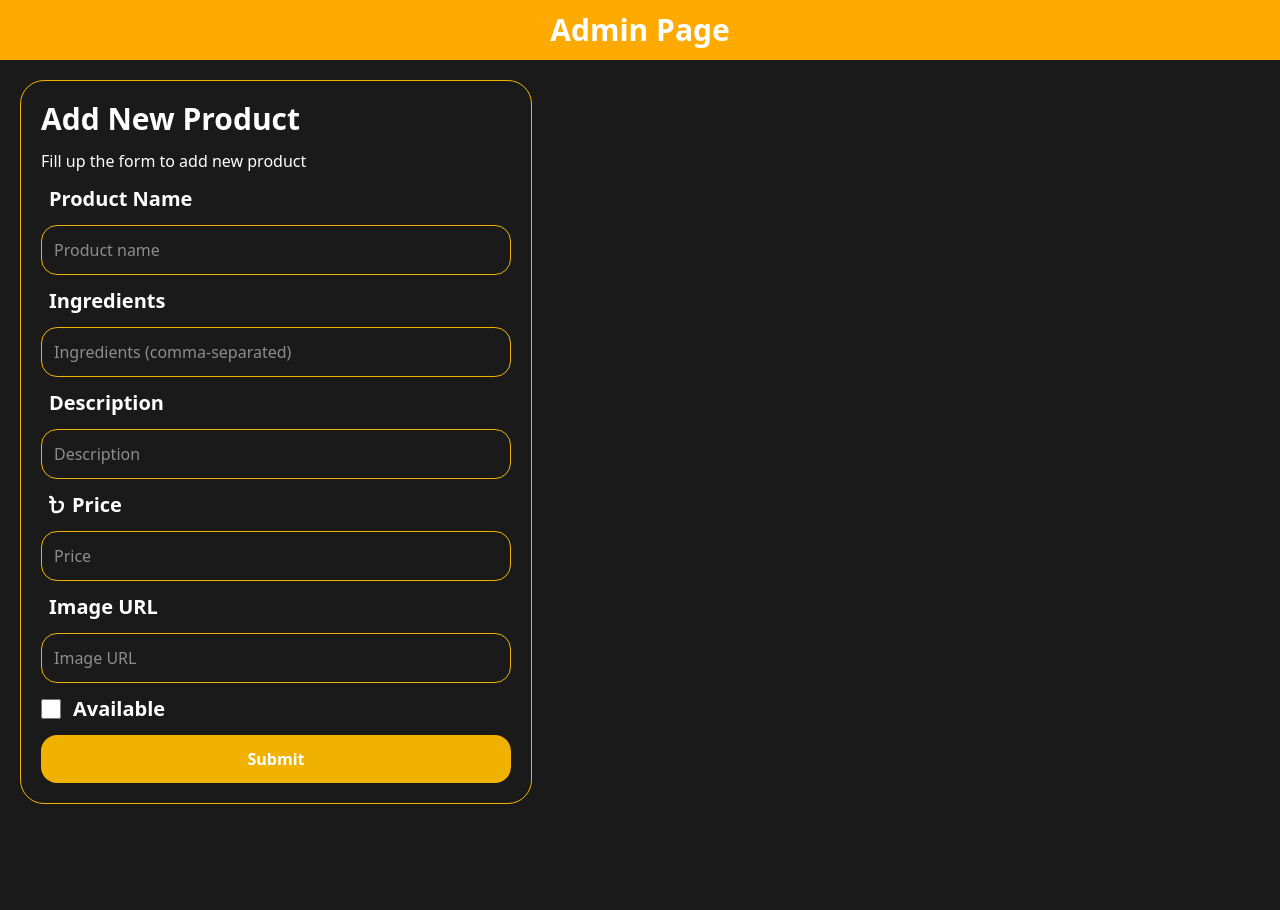
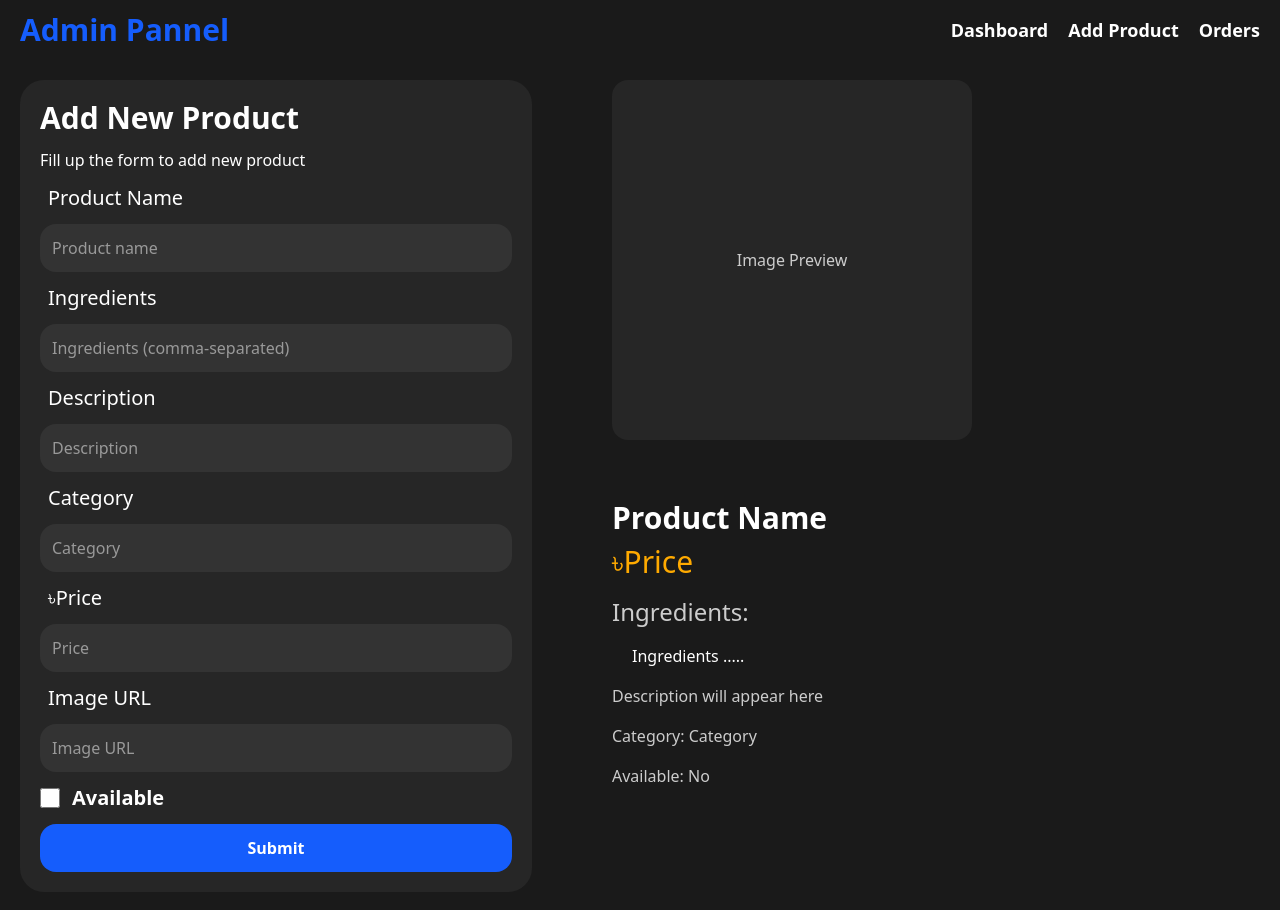
Before and after one commit to Tawqi/Restaurant-page-The-Local-bite, a React (Vite) app in the folder my-app/: page /admin/product_add in a window 1280 px wide. Before the commit the page ends 824 px from the top, so only its background shows below. Built offline with nearby package versions, Linux system fonts and the light colour scheme.

Commit message:
adming page update

```diff
--- a/my-app/src/admin/product_add.jsx
+++ b/my-app/src/admin/product_add.jsx
@@ -1,82 +1,155 @@
-export default function product_add() {
+import { useState } from "react";
+import Nav from "./admin_nav";
+
+export default function ProductAdd() {
+  const [formData, setFormData] = useState({
+    name: "",
+    ingredients: "",
+    description: "",
+    category: "",
+    price: "",
+    image: "",
+    available: false,
+  });
+
+  const handleChange = (e) => {
+    const { name, value, type, checked } = e.target;
+    setFormData({
+      ...formData,
+      [name]: type === "checkbox" ? checked : value,
+    });
+  };
+
+  const ingredientList = formData.ingredients
+    ? formData.ingredients.split(",").map((ing) => ing.trim())
+    : [];
+
   return (
-
     <>
-    <nav className="flex justify-center p-3 bg-(--primary) text-3xl font-bold">Admin Page</nav>
-    <div className="sec1 flex m-5">
-      <div className="form flex flex-col gap-3 w-[40vw] border border-yellow-500 rounded-3xl p-5">
+      <Nav />
+      <div className="sec1 flex m-5 gap-20">
+        {/* Form */}
+        <div className="form flex flex-col gap-3 w-[40vw] bg-(--bg2) rounded-3xl p-5">
           <h1 className="text-3xl font-bold">Add New Product</h1>
           <p>Fill up the form to add new product</p>
-        <form action="/addProduct" method="post" className="flex flex-col gap-3">
-
-          <label className="ml-2 text-xl font-bold" htmlFor="name">Product Name</label>
+          <form className="flex flex-col gap-3">
+            <label className="ml-2 text-xl">Product Name</label>
             <input
-            className="border border-yellow-500 rounded-2xl p-3"
-            id="name"
+              className="bg-(--bg3) rounded-2xl p-3"
               name="name"
               type="text"
               placeholder="Product name"
-            required
+              value={formData.name}
+              onChange={handleChange}
             />
 
-          <label className="ml-2 text-xl font-bold" htmlFor="ing">Ingredients</label>
+            <label className="ml-2 text-xl">Ingredients</label>
             <input
-            className="border border-yellow-500 rounded-2xl p-3"
-            id="ing"
+              className="bg-(--bg3) rounded-2xl p-3"
               name="ingredients"
               type="text"
               placeholder="Ingredients (comma-separated)"
-            required
+              value={formData.ingredients}
+              onChange={handleChange}
             />
-          <label className="ml-2 text-xl font-bold" htmlFor="desc">Description</label>
+
+            <label className="ml-2 text-xl">Description</label>
             <input
-            className="border border-yellow-500 rounded-2xl p-3"
-            id="desc"
+              className="bg-(--bg3) rounded-2xl p-3"
               name="description"
               type="text"
               placeholder="Description"
+              value={formData.description}
+              onChange={handleChange}
             />
 
-          <label className="ml-2 text-xl font-bold flex items-center gap-2" htmlFor="price">
-            <i className="fa-solid fa-bangladeshi-taka-sign"></i>Price
+            <label className="ml-2 text-xl">Category</label>
+            <input
+              className="bg-(--bg3) rounded-2xl p-3"
+              name="category"
+              type="text"
+              placeholder="Category"
+              value={formData.category}
+              onChange={handleChange}
+            />
+
+            <label className="ml-2 text-xl flex items-center gap-2">
+              ৳Price
             </label>
             <input
-            className="border border-yellow-500 rounded-2xl p-3"
-            id="price"
+              className="bg-(--bg3) rounded-2xl p-3"
               name="price"
               type="number"
               placeholder="Price"
               step="0.01"
-            required
+              value={formData.price}
+              onChange={handleChange}
             />
 
-          <label className="ml-2 text-xl font-bold" htmlFor="image">Image URL</label>
+            <label className="ml-2 text-xl">Image URL</label>
             <input
-            className="border border-yellow-500 rounded-2xl p-3"
-            id="image"
+              className="bg-(--bg3) rounded-2xl p-3"
               name="image"
               type="text"
               placeholder="Image URL"
+              value={formData.image}
+              onChange={handleChange}
             />
 
             <label className="flex items-center gap-3 cursor-pointer">
               <input
                 type="checkbox"
                 name="available"
-                id="available"
-                className="w-5 h-5 accent-yellow-500 rounded"
+                checked={formData.available}
+                onChange={handleChange}
+                className="w-5 h-5 accent-green-500 rounded"
               />
               <span className="text-xl font-bold">Available</span>
             </label>
 
-
             <input
-            className="bg-yellow-500 text-white font-semibold rounded-2xl p-3 hover:bg-yellow-600 cursor-pointer"
+              className="bg-blue-600 text-white font-semibold rounded-2xl p-3 hover:bg-yellow-600 cursor-pointer"
               type="submit"
               value="Submit"
             />
           </form>
         </div>
+
+        {/* Preview */}
+        <div className="preview flex flex-col gap-15">
+          <div className="imgsec bg-(--bg2) h-90 w-90 flex items-center justify-center rounded-b-2xl md:rounded-2xl">
+            {formData.image ? (
+              <img src={formData.image} alt={formData.name} className="px-10 pb-5 object-contain h-full" />
+            ) : (
+              <span className="text-(--text2)">Image Preview</span>
+            )}
+          </div>
+
+          <div className="textsec flex flex-col gap-4">
+            <div className="name_price flex flex-col gap-2">
+              <h1 className="text-2xl font-semibold md:text-3xl">{formData.name || "Product Name"}</h1>
+              <h2 className="text-2xl text-(--primary) md:text-3xl">
+                {formData.price ? `৳${formData.price}` : "৳Price"}
+              </h2>
+            </div>
+
+            <div className="text-sec2 flex flex-col gap-4">
+              <h2 className="text-xl text-(--text2) font-md md:text-2xl">Ingredients:</h2>
+              <ul className="list-disc pl-5 flex flex-col gap-1">
+                {ingredientList.length
+                  ? ingredientList.map((item, i) => (
+                      <li className="text-(--text3) md:text-lg" key={i}>
+                        {item}
+                      </li>
+                    ))
+                  : "Ingredients ....."}
+              </ul>
+              <p className="text-(--text2)">{formData.description || "Description will appear here"}</p>
+              <p className="text-(--text2)">Category: {formData.category || "Category"}</p>
+              <p className="text-(--text2)">Available: {formData.available ? "Yes" : "No"}</p>
+            </div>
+          </div>
+        </div>
       </div>
     </>
   );
--- a/my-app/src/pages/home.jsx
+++ b/my-app/src/pages/home.jsx
@@ -40,7 +40,7 @@ export default function Home() {
         <h1 className="text-[2.7rem] font-bold text-center lg:text-[4rem]">
           The <span className="text-(--primary)">Local</span> Bite
         </h1>
-        <p className="text-center text-(--text2) font-semibold text-shadow lg:text-[1.4rem]">
+        <p className="text-center text-(--text1) font-semibold text-shadow lg:text-[1.4rem]">
           Serving fresh, flavorful dishes made with local ingredients in a warm,
           welcoming space.
         </p>
--- a/my-app/src/pages/menu.jsx
+++ b/my-app/src/pages/menu.jsx
@@ -66,7 +66,7 @@ export default function Menu() {
             Explore our variety of delicious dishes, made fresh with quality
             ingredients.
           </p>
-          <div className="search flex items-center border border-(--primary) px-2 py-1 md:px-4 md:py-2 md:text-xl rounded-xl">
+          <div className="search flex items-center bg-(--bg2) px-2 py-1 md:px-4 md:py-2 md:text-xl rounded-xl">
             <i className="fas fa-magnifying-glass"></i>
             <input
               className="px-3 w-full"
--- a/my-app/src/pages/product.jsx
+++ b/my-app/src/pages/product.jsx
@@ -121,7 +121,7 @@ export default function Product() {
             </h2>
             <ul className="list-disc pl-5 flex flex-col gap-1">
               {food.ingredients.map((item, i) => (
-                <li className="text-(--text3) font-lite md:text-lg" key={i}>
+                <li className="text-(--text3) md:text-lg" key={i}>
                   {item}
                 </li>
               ))}
```
Also changed, not shown: 7 other files (tests, documents, lock files or other folders). Lines whose indentation alone changed are shown as unchanged.
